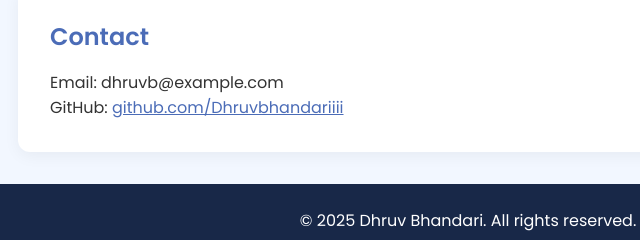
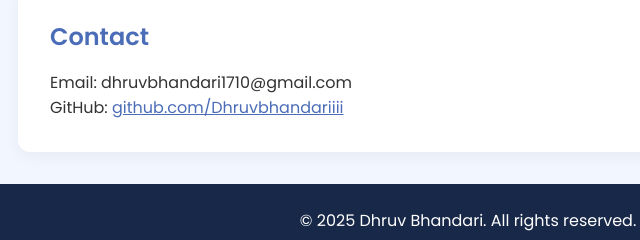
Before and after one commit to Dhruvbhandariiii/Dhruvbhandariiii.github.io, a plain HTML site: page index.html in a window 1280 px wide. Shown: the part 924-1164 px from the top of the page, 172-812 px from the left. Drawn offline with Linux system fonts and the light colour scheme.

Commit message:
Update index.html

```diff
--- a/index.html
+++ b/index.html
@@ -149,7 +149,7 @@
 
   <section id="contact">
     <h2>Contact</h2>
-    <p>Email: dhruvb@example.com</p>
+    <p>Email: dhruvbhandari1710@gmail.com</p>
     <p>GitHub: <a href="https://github.com/Dhruvbhandariiii" target="_blank">github.com/Dhruvbhandariiii</a></p>
   </section>
 
```
